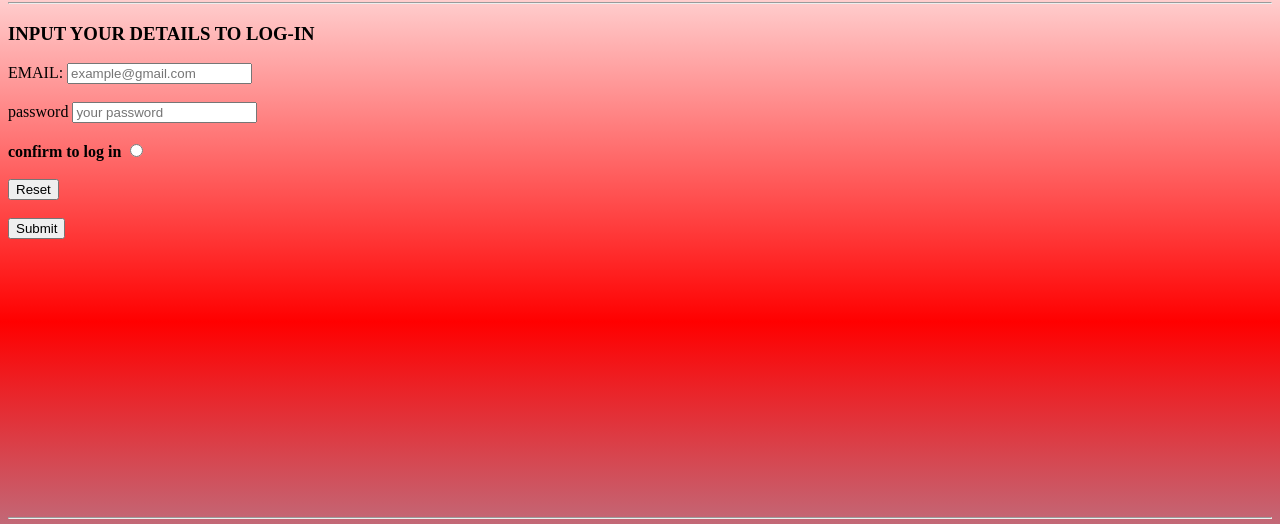
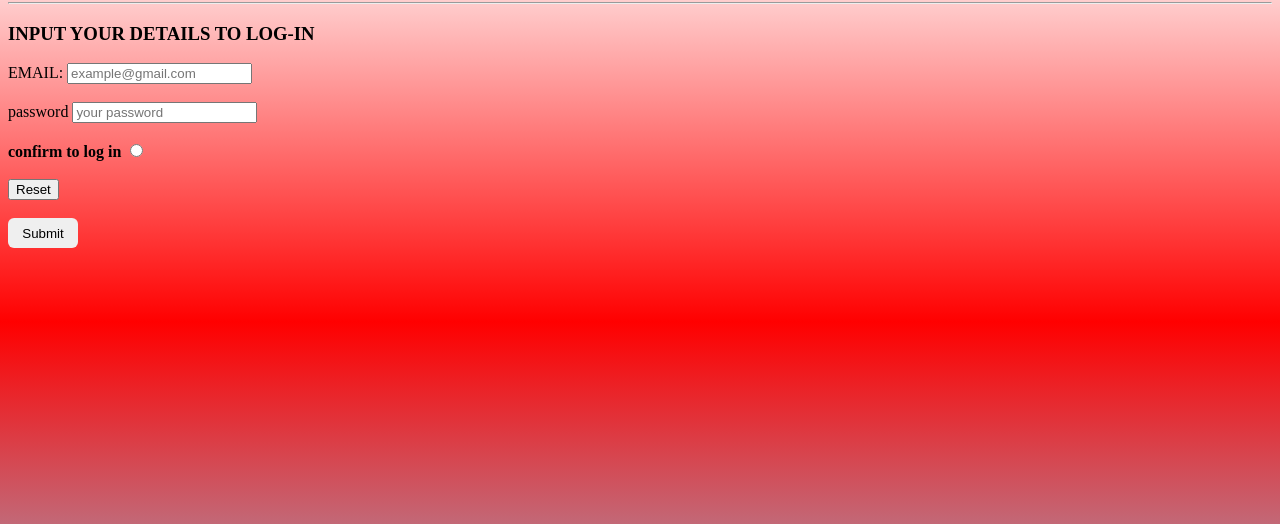
Before and after one commit to oduntan-ibrahim/food.com, a plain HTML site: page index.html in a window 1280 px wide. Shown: the part 78-602 px from the top of the page. Drawn offline with Linux system fonts and the light colour scheme.

Commit message:
Update index.html

```diff
--- a/index.html
+++ b/index.html
@@ -6,6 +6,13 @@
 
     <title>home page</title>
 <link rel="stylesheet" href="style.css">
+<style>
+    .button{
+        border: none;
+        width: 70px;
+        height: 30px;
+        border-radius: 6px;
+</style>
 
 </head>
 <body>
@@ -34,7 +41,7 @@
 <input type="reset">
 <br><br>
 
-<a href="ibrahim.html"> <input type="submit"> </a>
+<a href="ibrahim.html"> <button class= "button" >Submit</button></a>
     </FORM>
 
 <br>
```
